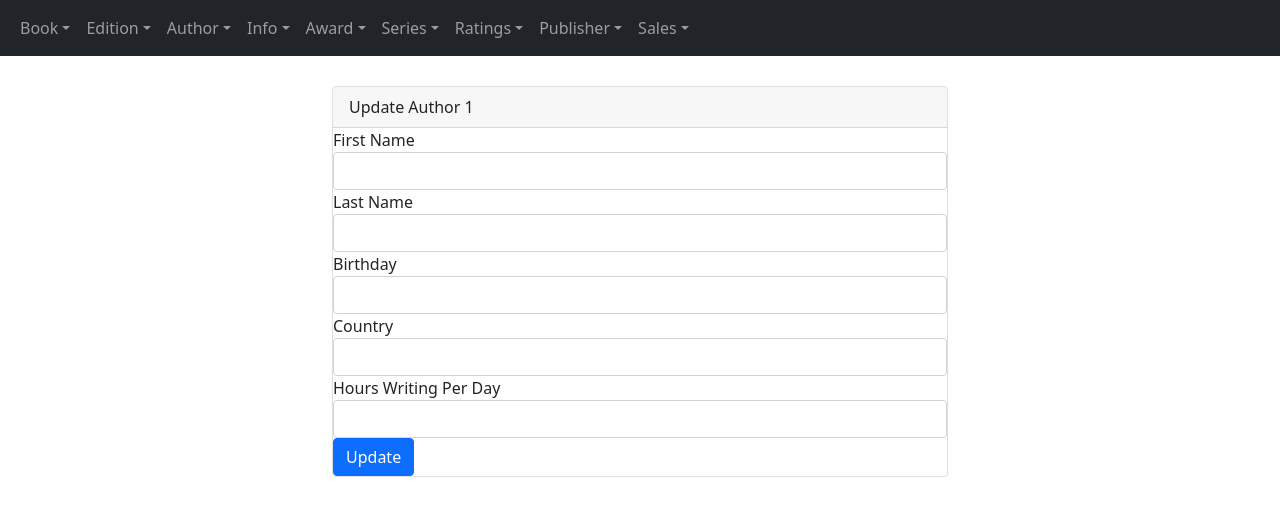
After one commit to esadakcam/BookshopProject, a Flask app: a page that uses templates/includes/navbar.html in a window 1280 px wide. The commit adds this page. Shown: the top 516 px of the page. Run offline with Flask 2, Linux system fonts and the light colour scheme.

Commit message:
Author table crud opertions are completed

```diff
--- a/server.py
+++ b/server.py
@@ -43,13 +43,64 @@ def addauthor():
 
                 flash("successful")
         except:
-            con.rollback()
+
             flash("failed")
         finally:
             con.close()
     return render_template("./author/addauthor.html")
 
 
+@app.route("/author/removeauthor", methods=["POST", "GET"])
+def removeauthor():
+    if request.method == "POST":
+        try:
+            authorId = request.form["authorId"]
+
+            with sqlite3.connect("Bookshop.db") as con:
+                cur = con.cursor()
+                cur.execute(
+                    f'Select * From Author Where(AuthID ="{authorId}")')
+                if len(cur.fetchall()) == 0:
+                    exception_meessage = "No such author"
+                    raise Exception(exception_meessage)
+
+                query = f'Delete From AUTHOR Where(AuthID ="{authorId}")'
+                cur.execute(query)
+
+                flash("successful")
+        except Exception as exp:
+
+            flash(exp.args)
+        finally:
+            con.close()
+    return render_template("./author/removeauthor.html")
+
+
+@app.route("/author/update_author<string:key>", methods=["POST", "GET"])
+def update_author(key):
+    authorId = key
+    if request.method == "POST":
+        try:
+            firstName = request.form["firstName"]
+            lastName = request.form["lastName"]
+            birthday = request.form["birthday"]
+            country = request.form["country"]
+            hrs = request.form["hrs"]
+            with sqlite3.connect("Bookshop.db") as con:
+                cur = con.cursor()
+                cur.execute(
+                    f'Update AUTHOR Set FirstName = "{firstName}", LastName = "{lastName}",Birthday = "{birthday}",CountryOfResidence = "{country}",HrsWritingPerDay= "{hrs}" Where AuthID = "{authorId}"')
+
+                flash("successful")
+        except:
+
+            flash("failed")
+        finally:
+            con.close()
+
+    return render_template("./author/update_author.html", authorId=authorId)
+
+
 if __name__ == "__main__":
     app.secret_key = 'the random string'
     app.run(debug=True)
--- a/templates/author/show_authors.html
+++ b/templates/author/show_authors.html
@@ -22,7 +22,7 @@ Show Authors
             <tbody>
                 {% for row in rows %}
                 <tr>
-                    <th scope="row">{{row["AuthId"]}}</th>
+                    <th scope="row"><a href='update_author{{row["AuthId"]}}'>{{row["AuthId"]}}</a></th>
                     <td>{{row["FirstName"]}}</td>
                     <td>{{row["LastName"]}}</td>
                     <td>{{row["Birthday"]}}</td>
--- /dev/null
+++ b/templates/author/update_author.html
@@ -0,0 +1,46 @@
+{% extends "layout.html" %}
+
+{% block title %}
+Update Author
+{% endblock %}
+
+{% block Body %}
+<div class="container" style="padding-top: 30px; width: 50%;">
+    <div class="card">
+        <div class="card-header">
+            Update Author {{authorId}}
+        </div>
+        <div class="/author/update_author">
+            <form action="/author/update_author{{authorId}}" method="POST">
+
+                <div class="form-group">
+                    <label>First Name</label>
+                    <input type="text" class="form-control" name="firstName">
+
+                </div>
+                <div class="form-group">
+                    <label>Last Name</label>
+                    <input type="text" class="form-control" name="lastName">
+
+                </div>
+                <div class="form-group">
+                    <label>Birthday </label>
+                    <input type="text" class="form-control" name="birthday">
+
+                </div>
+                <div class="form-group">
+                    <label>Country</label>
+                    <input type="text" class="form-control" name="country">
+
+                </div>
+                <div class="form-group">
+                    <label>Hours Writing Per Day</label>
+                    <input type="number" class="form-control" name="hrs">
+
+                </div>
+                <button type="submit" class="btn btn-primary">Update</button>
+            </form>
+        </div>
+    </div>
+</div>
+{% endblock %}
--- a/templates/includes/navbar.html
+++ b/templates/includes/navbar.html
@@ -35,8 +35,8 @@
                         <li><a class="dropdown-item" href="/author/finduthor">Find Author</a></li>
 
                         <li><a class="dropdown-item" href="/author/addauthor">Add Author</a></li>
-                        <li><a class="dropdown-item" href="#">Remove Book</a></li>
-                        <li><a class="dropdown-item" href="#">Update Book</a></li>
+                        <li><a class="dropdown-item" href="/author/removeauthor">Remove Author</a></li>
+
 
                     </ul>
                 </li>
```
Also changed, not shown: templates/author/removeauthor.html (added, +25 -0 lines).
